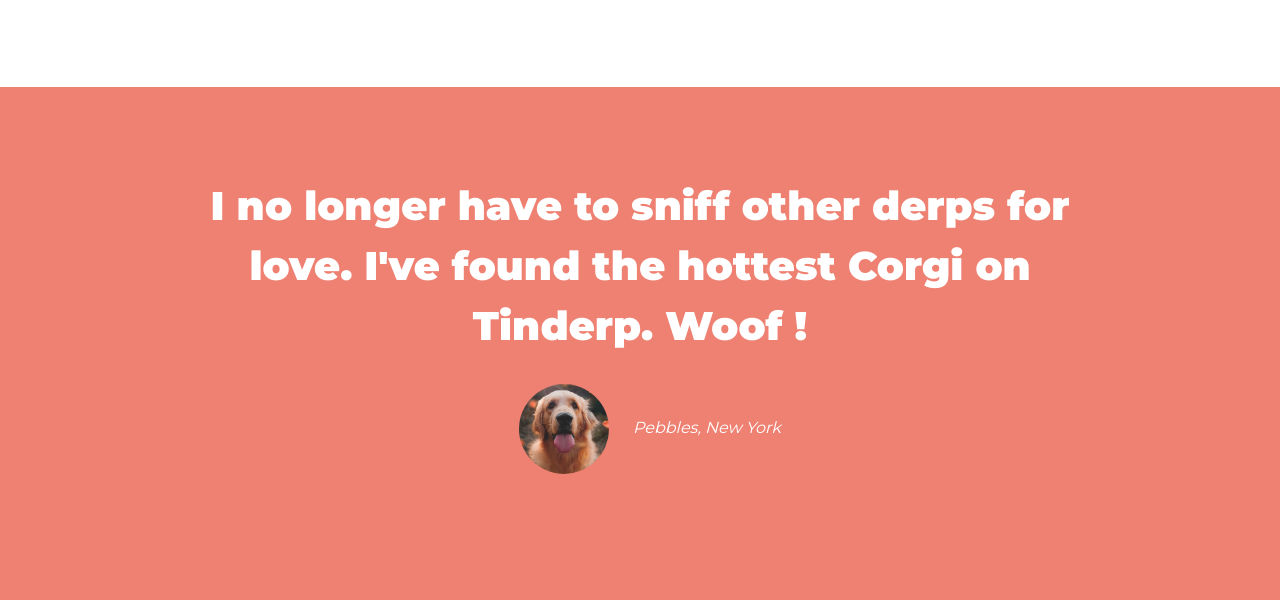
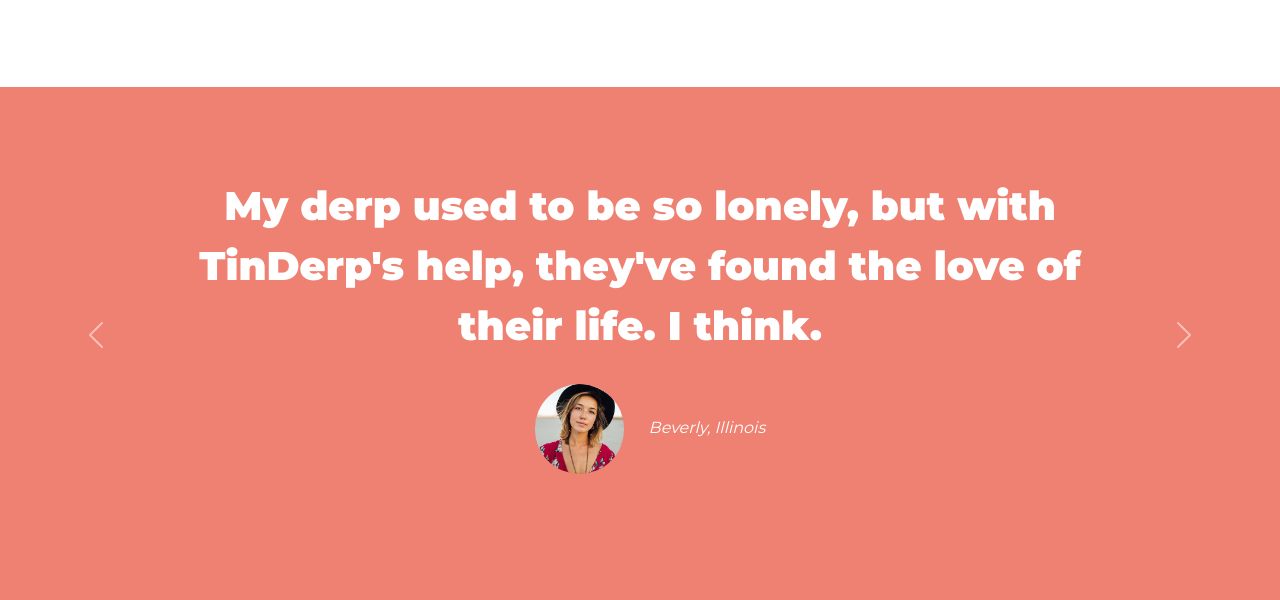
Before and after one commit to Tower5954/Tinderp.html, a plain HTML site: page index.html in a window 1280 px wide. Shown: the part 1114-1714 px from the top of the page. Drawn offline with nearby package versions, Linux system fonts and the light colour scheme.

Commit message:
carousel

```diff
--- a/css/styles.css
+++ b/css/styles.css
@@ -79,10 +79,13 @@ padding-bottom: 4.5rem;
 }
 
 #testimonials{
-    padding: 7% 15%;
+
     text-align: center;
     background-color:  #ef8172;
     color: #fff
+}
+.carousel-item{
+    padding: 7% 15%;
 }
 .testimonial-img{
     width: 10%;
--- a/index.html
+++ b/index.html
@@ -94,13 +94,27 @@
 
   <section id="testimonials">
 
-    <h2>I no longer have to sniff other derps for love. I've found the hottest Corgi on Tinderp. Woof !</h2>
-    <img class="testimonial-img" src="images/dog-img.jpg" alt="dog-profile">
-    <em>Pebbles, New York</em>
+    <div id="testimonial-carousel" class="carousel slide" data-ride="false">
+      <div class="carousel-inner">
+        <div class="carousel-item active">
+          <h2>My derp used to be so lonely, but with TinDerp's help, they've found the love of their life. I think.</h2>
+          <img class="testimonial-img" src="images/lady-img.jpg" alt="lady-profile">
+          <em>Beverly, Illinois</em>
 
-    <!-- <h2 class="testimonial-text">My derp used to be so lonely, but with TinDerp's help, they've found the love of their life. I think.</h2>
-    <img class="testimonial-image" src="images/lady-img.jpg" alt="lady-profile">
-    <em>Beverly, Illinois</em> -->
+        </div>
+        <div class="carousel-item">
+          <h2>I no longer have to sniff other derps for love. I've found the hottest Corgi on Tinderp. Woof !</h2>
+           <img class="testimonial-img" src="images/dog-img.jpg" alt="dog-profile">
+           <em>Pebbles, New York</em>
+        </div>
+      </div>
+      <a class="carousel-control-prev" href="#testimonial-carousel" role="button" data-bs-slide="prev">
+    <span class="carousel-control-prev-icon"></span>
+      </a>
+     <a class="carousel-control-next" href="#testimonial-carousel" role="button" data-bs-slide="next">
+    <span class="carousel-control-next-icon"></span>
+     </a>
+</div>
 
   </section>
 
```
